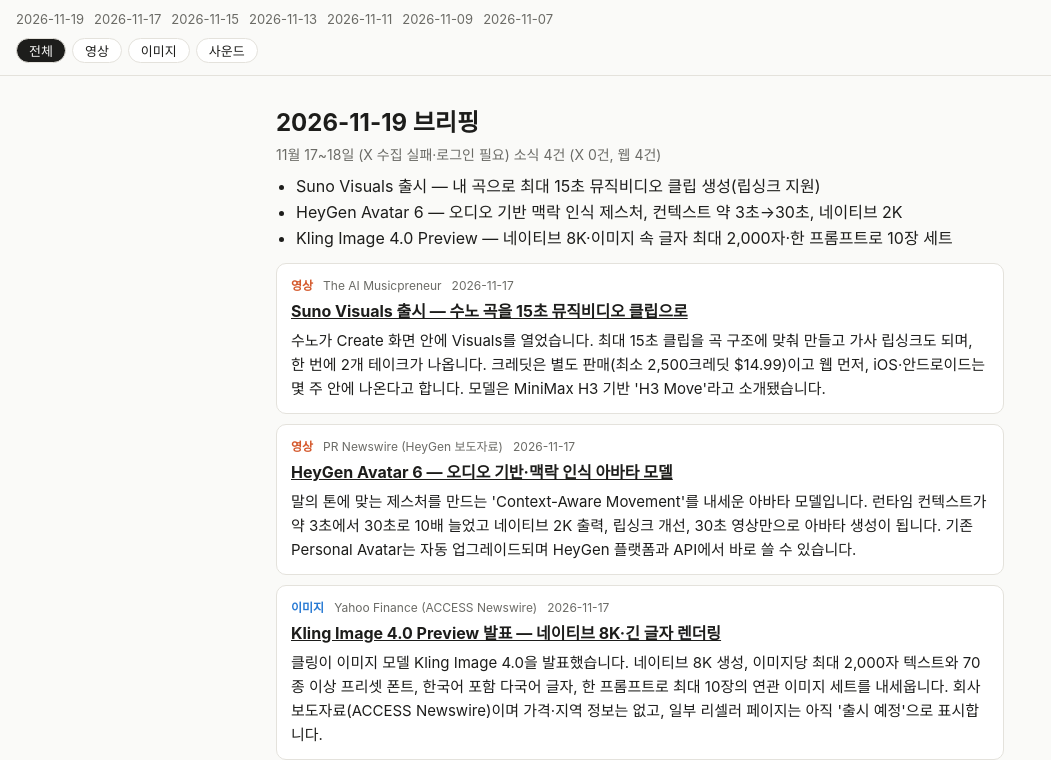
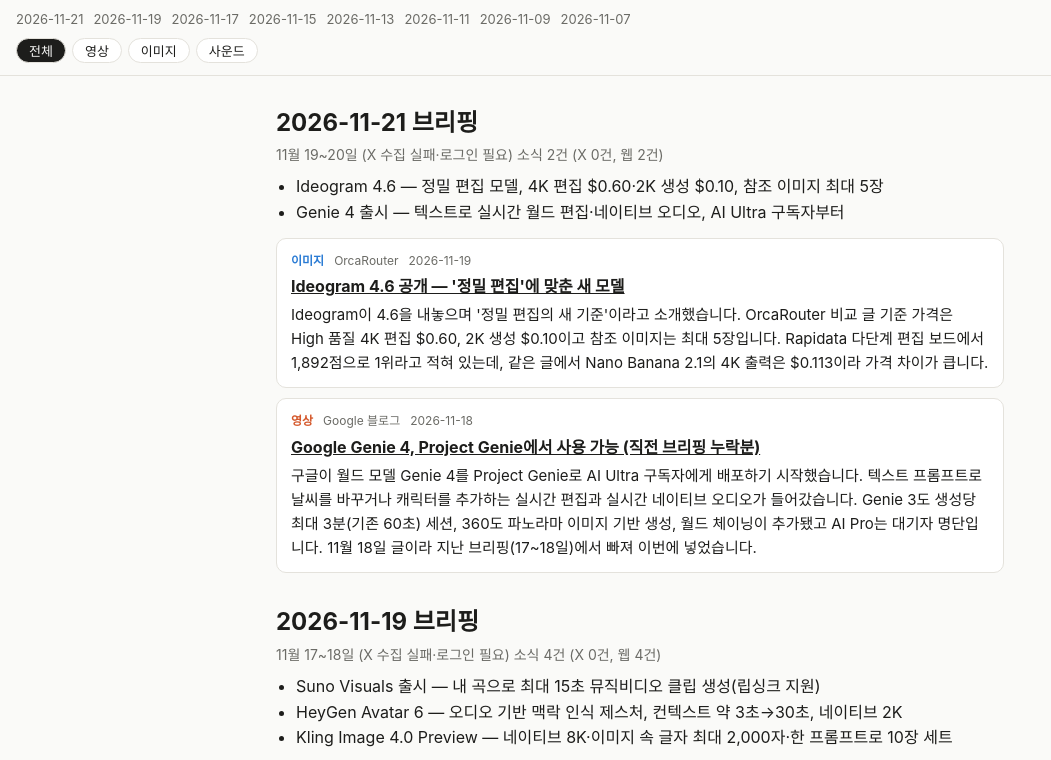
Before and after one commit to divee17-blip/ai-news-brief, a plain HTML site: page docs/index.html in a window 1280 px wide. Shown: the part 38-798 px from the top of the page, without its empty margins (0-1051 px from the left). Drawn offline with Linux system fonts and the light colour scheme.

Commit message:
brief 2026-11-21

```diff
--- a/docs/index.html
+++ b/docs/index.html
@@ -18,9 +18,26 @@ main{max-width:760px;margin:0 auto;padding:8px 16px 60px}
 .meta{display:flex;gap:10px;font-size:12px;color:var(--mute)}
 .cat{font-weight:600}.c-0{color:#d4572a}.c-1{color:#2a7bd4}.c-2{color:#2a9d6a}
 </style></head><body>
-<header><h1>AI 영상·이미지·사운드 브리핑</h1><nav><a href="#2026-11-19">2026-11-19</a><a href="#2026-11-17">2026-11-17</a><a href="#2026-11-15">2026-11-15</a><a href="#2026-11-13">2026-11-13</a><a href="#2026-11-11">2026-11-11</a><a href="#2026-11-09">2026-11-09</a><a href="#2026-11-07">2026-11-07</a></nav>
+<header><h1>AI 영상·이미지·사운드 브리핑</h1><nav><a href="#2026-11-21">2026-11-21</a><a href="#2026-11-19">2026-11-19</a><a href="#2026-11-17">2026-11-17</a><a href="#2026-11-15">2026-11-15</a><a href="#2026-11-13">2026-11-13</a><a href="#2026-11-11">2026-11-11</a><a href="#2026-11-09">2026-11-09</a><a href="#2026-11-07">2026-11-07</a></nav>
 <div class="f"><button data-f="" class="on">전체</button><button data-f="영상">영상</button><button data-f="이미지">이미지</button><button data-f="사운드">사운드</button></div></header>
-<main><section id="2026-11-19" class="brief">
+<main><section id="2026-11-21" class="brief">
+  <h2>2026-11-21 브리핑</h2>
+  <p class="sub">11월 19~20일 (X 수집 실패·로그인 필요) 소식 2건 (X 0건, 웹 2건)</p>
+  <ul class="heads"><li>Ideogram 4.6 — 정밀 편집 모델, 4K 편집 $0.60·2K 생성 $0.10, 참조 이미지 최대 5장</li><li>Genie 4 출시 — 텍스트로 실시간 월드 편집·네이티브 오디오, AI Ultra 구독자부터</li></ul>
+  <article class="item" data-cat="이미지">
+  <div class="meta"><span class="cat c-1">이미지</span>
+  <span>OrcaRouter</span><span>2026-11-19</span></div>
+  <h3><a href="https://www.orcarouter.ai/blog/ideogram-4-6-vs-nano-banana-2-1" target="_blank" rel="noopener">Ideogram 4.6 공개 — &#x27;정밀 편집&#x27;에 맞춘 새 모델</a></h3>
+  <p>Ideogram이 4.6을 내놓으며 &#x27;정밀 편집의 새 기준&#x27;이라고 소개했습니다. OrcaRouter 비교 글 기준 가격은 High 품질 4K 편집 $0.60, 2K 생성 $0.10이고 참조 이미지는 최대 5장입니다. Rapidata 다단계 편집 보드에서 1,892점으로 1위라고 적혀 있는데, 같은 글에서 Nano Banana 2.1의 4K 출력은 $0.113이라 가격 차이가 큽니다.</p>
+</article>
+<article class="item" data-cat="영상">
+  <div class="meta"><span class="cat c-0">영상</span>
+  <span>Google 블로그</span><span>2026-11-18</span></div>
+  <h3><a href="https://blog.google/innovation-and-ai/models-and-research/google-deepmind/genie-4-now-available-project-genie/" target="_blank" rel="noopener">Google Genie 4, Project Genie에서 사용 가능 (직전 브리핑 누락분)</a></h3>
+  <p>구글이 월드 모델 Genie 4를 Project Genie로 AI Ultra 구독자에게 배포하기 시작했습니다. 텍스트 프롬프트로 날씨를 바꾸거나 캐릭터를 추가하는 실시간 편집과 실시간 네이티브 오디오가 들어갔습니다. Genie 3도 생성당 최대 3분(기존 60초) 세션, 360도 파노라마 이미지 기반 생성, 월드 체이닝이 추가됐고 AI Pro는 대기자 명단입니다. 11월 18일 글이라 지난 브리핑(17~18일)에서 빠져 이번에 넣었습니다.</p>
+</article>
+</section>
+<section id="2026-11-19" class="brief">
   <h2>2026-11-19 브리핑</h2>
   <p class="sub">11월 17~18일 (X 수집 실패·로그인 필요) 소식 4건 (X 0건, 웹 4건)</p>
   <ul class="heads"><li>Suno Visuals 출시 — 내 곡으로 최대 15초 뮤직비디오 클립 생성(립싱크 지원)</li><li>HeyGen Avatar 6 — 오디오 기반 맥락 인식 제스처, 컨텍스트 약 3초→30초, 네이티브 2K</li><li>Kling Image 4.0 Preview — 네이티브 8K·이미지 속 글자 최대 2,000자·한 프롬프트로 10장 세트</li></ul>
```
Also changed, not shown: briefs/2026-11-21.json (added, +27 -0 lines).
